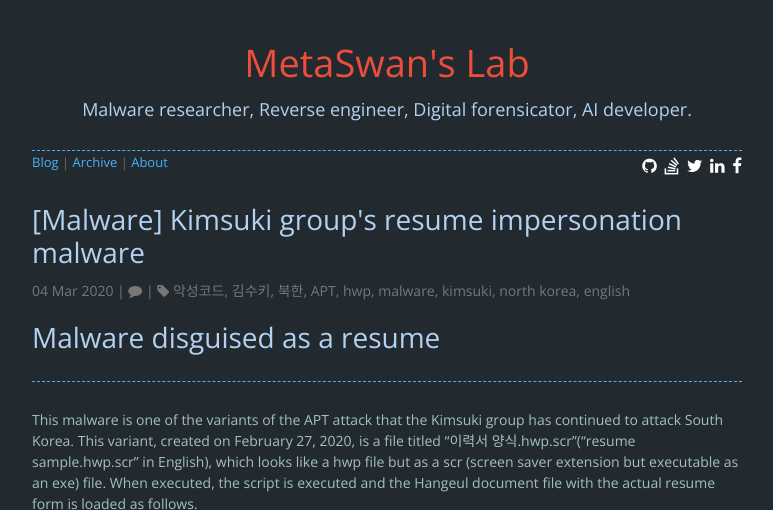
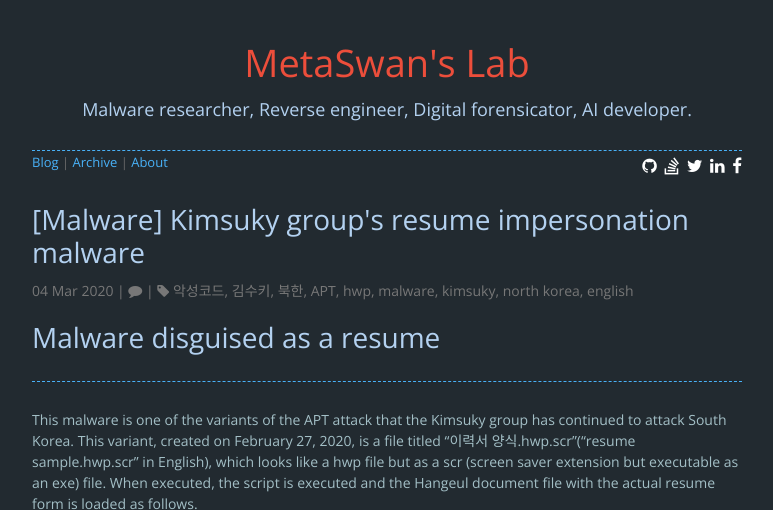
Before and after one commit to MetaSwan/metaswan.github.io, a Jekyll site: the page built from _posts/2020-03-04-[Malware] Kimsuky group's resume impersonation malware.md, in a window 1280 px wide and 900 px high, cut to the strip 0-510 px from the top of the window. Shown: the whole strip, without its empty margins (253-1026 px from the left). Built offline with Jekyll 4.4.1, drawn with Linux system fonts in a browser that asks for light colours; nearby versions of some CDN libraries; comment, search, counter and statistics services are not loaded.

Commit message:
Update and rename 2020-03-04-[Malware] Kimsuki group's resume impersonation malware.md to 2020-03-04-[Malware] Kimsuky group's resume impersonation malware.md

```diff
--- a/_posts/2020-03-04-[Malware] Kimsuki group's resume impersonation malware.md
+++ b/_posts/2020-03-04-[Malware] Kimsuky group's resume impersonation malware.md
@@ -1,13 +1,13 @@
 ---
-title: "[Malware] Kimsuki group's resume impersonation malware"
-tags: [악성코드, 김수키, 북한, APT, hwp, malware, kimsuki, north korea, english]
+title: "[Malware] Kimsuky group's resume impersonation malware"
+tags: [악성코드, 김수키, 북한, APT, hwp, malware, kimsuky, north korea, english]
 ---
 
 
 # Malware disguised as a resume
 ---
 
-This malware is one of the variants of the APT attack that the Kimsuki group has continued to attack South Korea.
+This malware is one of the variants of the APT attack that the Kimsuky group has continued to attack South Korea.
 This variant, created on February 27, 2020, is a file titled "이력서 양식.hwp.scr"("resume sample.hwp.scr" in English),
 which looks like a hwp file but as a scr (screen saver extension but executable as an exe) file.
 When executed, the script is executed and the Hangeul document file with the actual resume form is loaded as follows.
```
